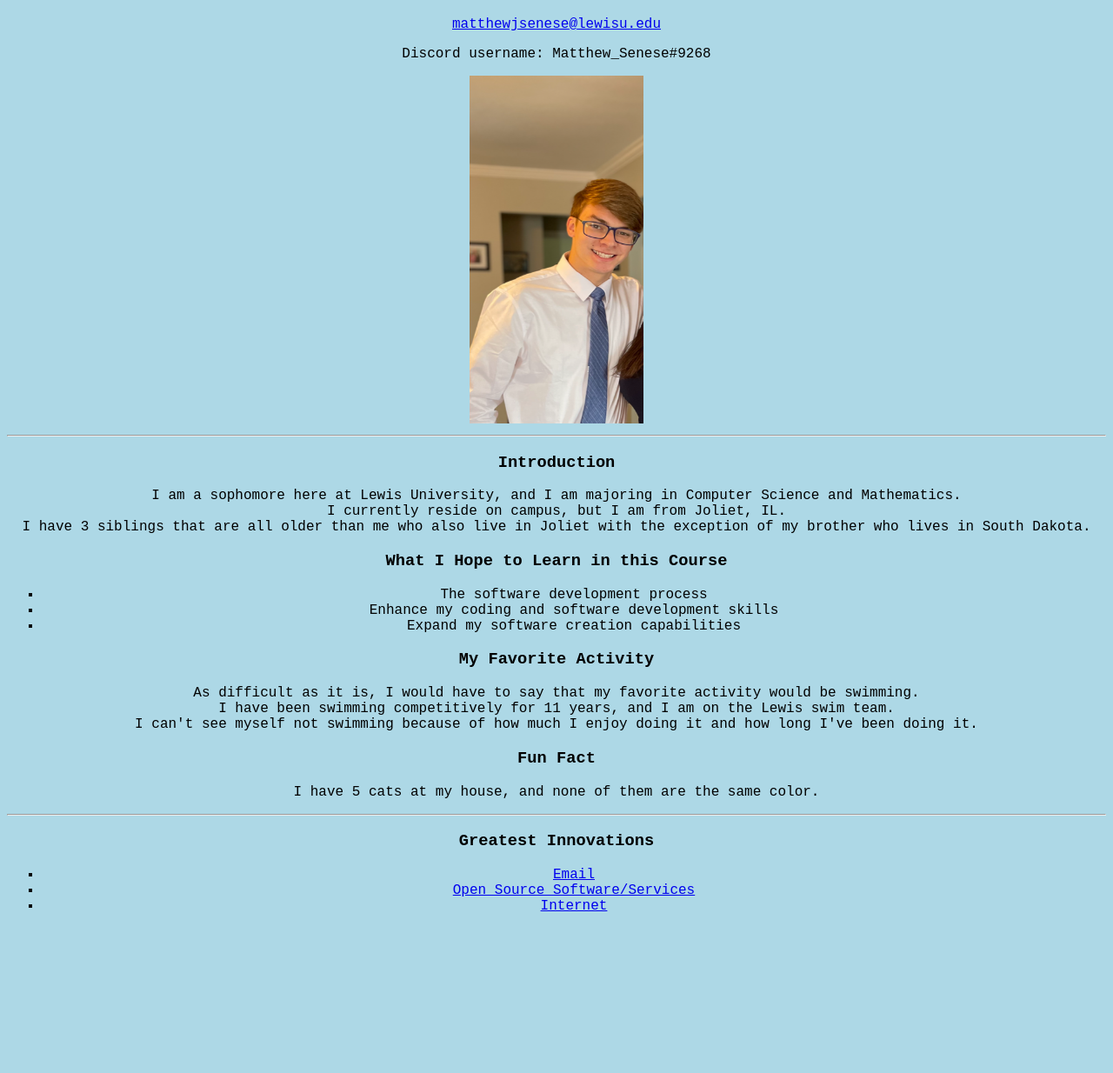
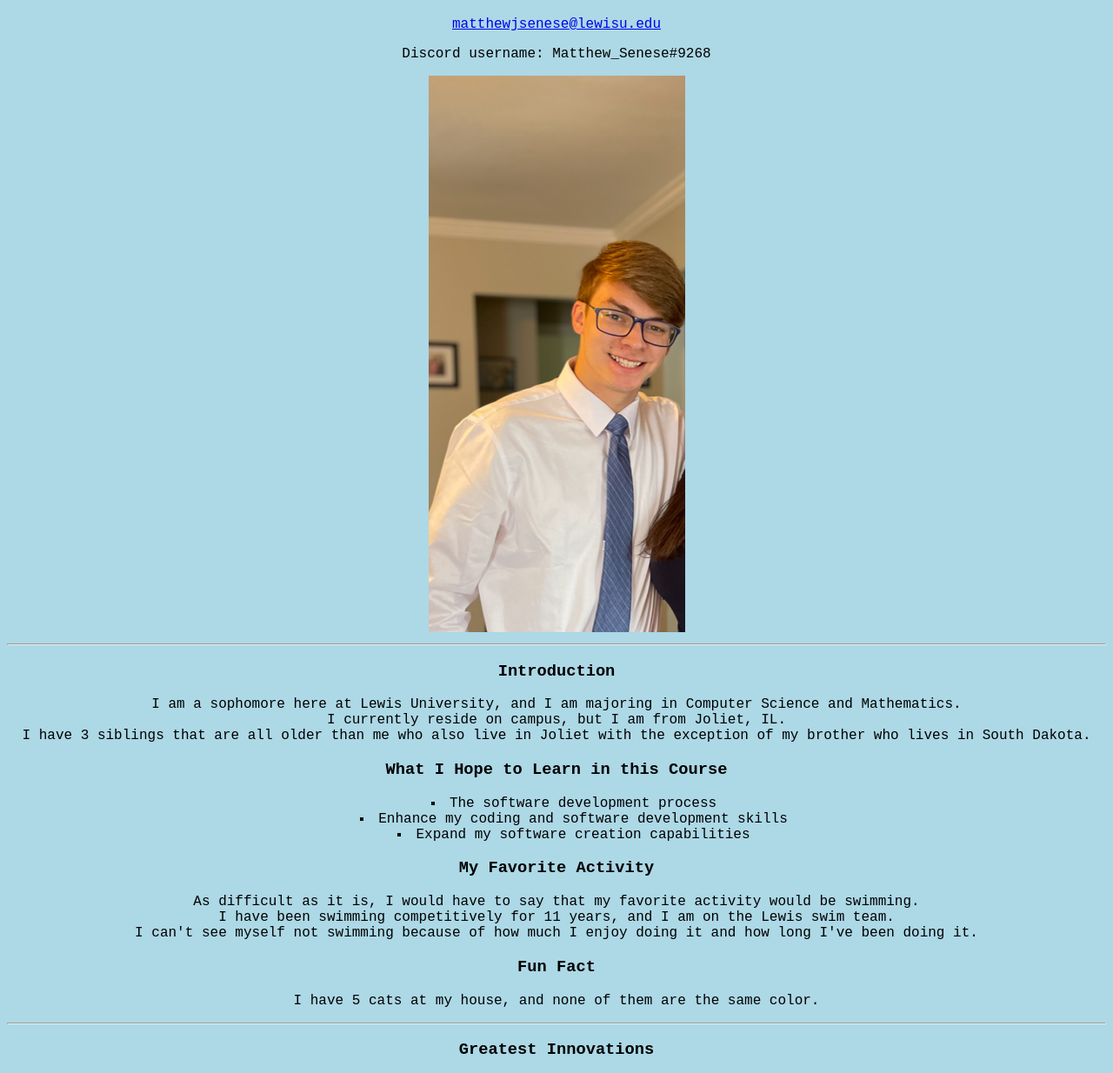
Before and after one commit to MatthewSenese/GettingToKnowYou, a plain HTML site: page index.html in a window 1280 px wide. Shown: the part 61-1295 px from the top of the page at 87% size. Before the commit the page ends 1128 px from the top, so only its background shows below. Drawn offline with Linux system fonts and the light colour scheme.

Commit message:
Adjusted some formatting

```diff
--- a/index.html
+++ b/index.html
@@ -11,7 +11,7 @@
     <!--This section contains the first part of my information including my email, discord, and headshot-->
     <a href="https://mail.google.com/mail/u/0/#inbox">matthewjsenese@lewisu.edu</a>
     <p>Discord username: Matthew_Senese#9268</p>
-    <img src="Headshot.png" alt="Picture of Matthew Senese" width="200" height="400">
+    <img src="Headshot.png" alt="Picture of Matthew Senese">
     <hr>
 <body>
     <h3>Introduction</h3> <!--Here is an introduction to myself-->
@@ -23,7 +23,7 @@
     </p>
 
     <h3>What I Hope to Learn in this Course</h3> <!--Here is my list of what I wish to learn in the class-->
-    <ul style="list-style-type:square">
+    <ul>
         <li>The software development process</li>
         <li>Enhance my coding and software development skills</li>
         <li>Expand my software creation capabilities</li>
@@ -44,7 +44,7 @@
 
     <!--Here is a list of my top 3 beliefs of the greatest technological innovations-->
     <h3>Greatest Innovations</h3>
-    <ul style="list-style-type:square">
+    <ul>
         <li> <a href="https://en.wikipedia.org/wiki/Email"> Email </a></li>
         <li> <a href="https://en.wikipedia.org/wiki/Open-source_software"> Open Source Software/Services </a></li>
         <li> <a href="https://en.wikipedia.org/wiki/Internet"> Internet </a></li>
--- a/styles.css
+++ b/styles.css
@@ -6,3 +6,9 @@ body {
     text-align: center;
     font-family: 'Courier New', Courier, monospace;
 }
+
+li {
+    text-align: center;
+    list-style-type:square;
+    list-style-position: inside;
+}
```
